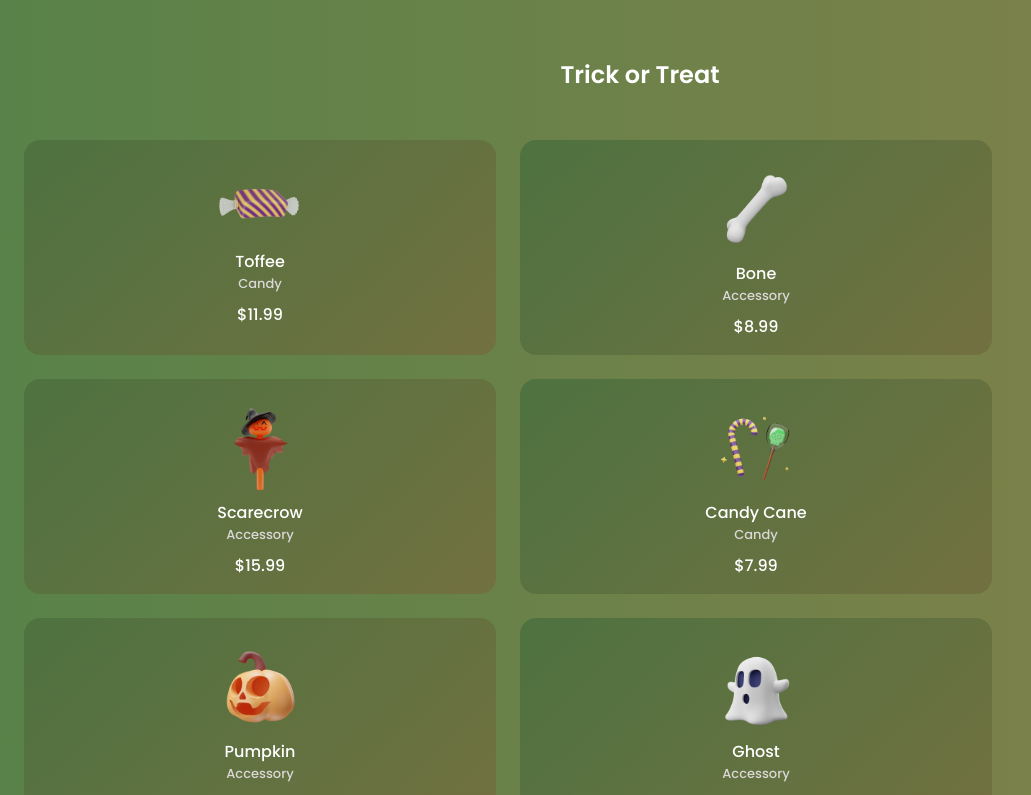
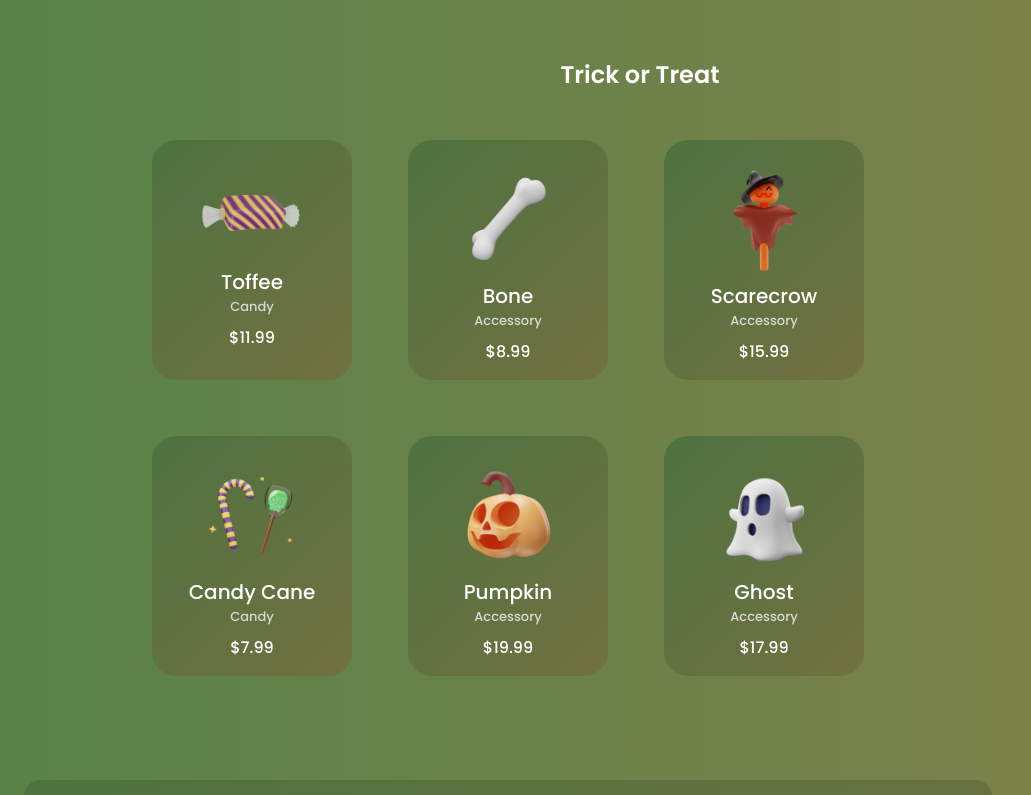
Before and after one commit to kibo13/responsive-halloween-website, a Vue app: page / in a window 1280 px wide. Shown: the part 1800-2595 px from the top of the page, without its empty margins (0-1031 px from the left). Built offline with nearby package versions, Linux system fonts and the light colour scheme; some icons are missing.

Commit message:
style: add adaptive for trick section

```diff
--- a/src/assets/styles/blocks/_trick.sass
+++ b/src/assets/styles/blocks/_trick.sass
@@ -2,14 +2,16 @@
 
     &__container
         padding-top: 1rem
-        grid-template-columns: repeat(2, 1fr)
-        gap: 1.5rem
+        display: grid
+        grid-template-columns: repeat(3, 200px)
+        justify-content: center
+        gap: 3.5rem
 
     &__content
         position: relative
         padding: 1.5rem 0 1rem 0
         background: var(--container-color)
-        border-radius: 1rem
+        border-radius: 1.5rem
         text-align: center
         overflow: hidden
         cursor: pointer
@@ -21,11 +23,11 @@
                 right: 0
 
     &__img
-        width: 90px
+        width: 110px
         transition: .3s
 
     &__title
-        font-size: var(--normal-font-size)
+        font-size: var(--h3-font-size)
         font-weight: var(--font-medium)
         color: var(--title-color)
 
@@ -48,3 +50,31 @@
         padding: 0.5rem
         display: inline-block
         border-radius: .25rem .25rem .75rem .25rem
+
+@media screen and (max-width: 992px)
+    .trick
+
+        &__container
+            gap: 2rem
+
+        &__content
+            border-radius: 1rem
+
+        &__img
+            width: 90px
+
+        &__title
+            font-size: var(--normal-font-size)
+
+@media screen and (max-width: 767px)
+    .trick
+
+        &__container
+            grid-template-columns: repeat(2, 1fr)
+            gap: 1.5rem
+
+@media screen and (max-width: 320px)
+    .trick
+
+        &__container
+            grid-template-columns: .8fr
```
